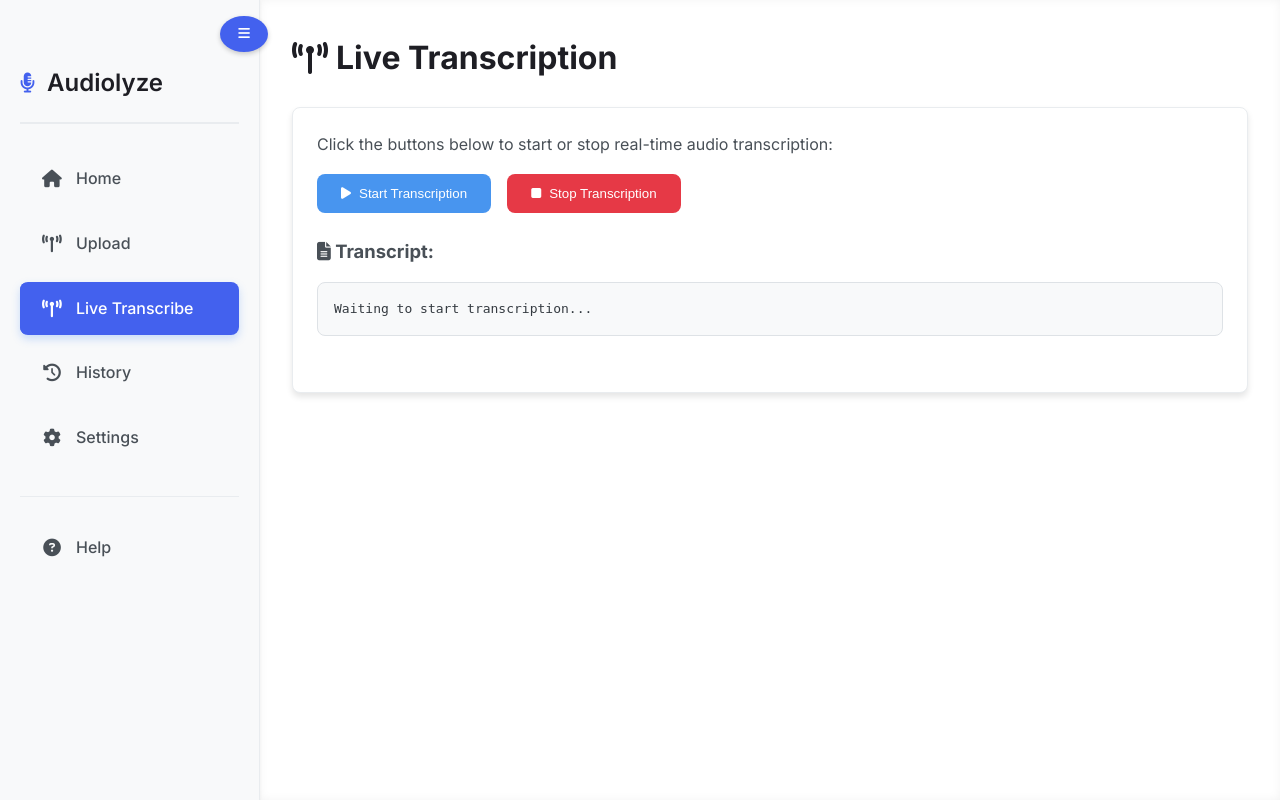
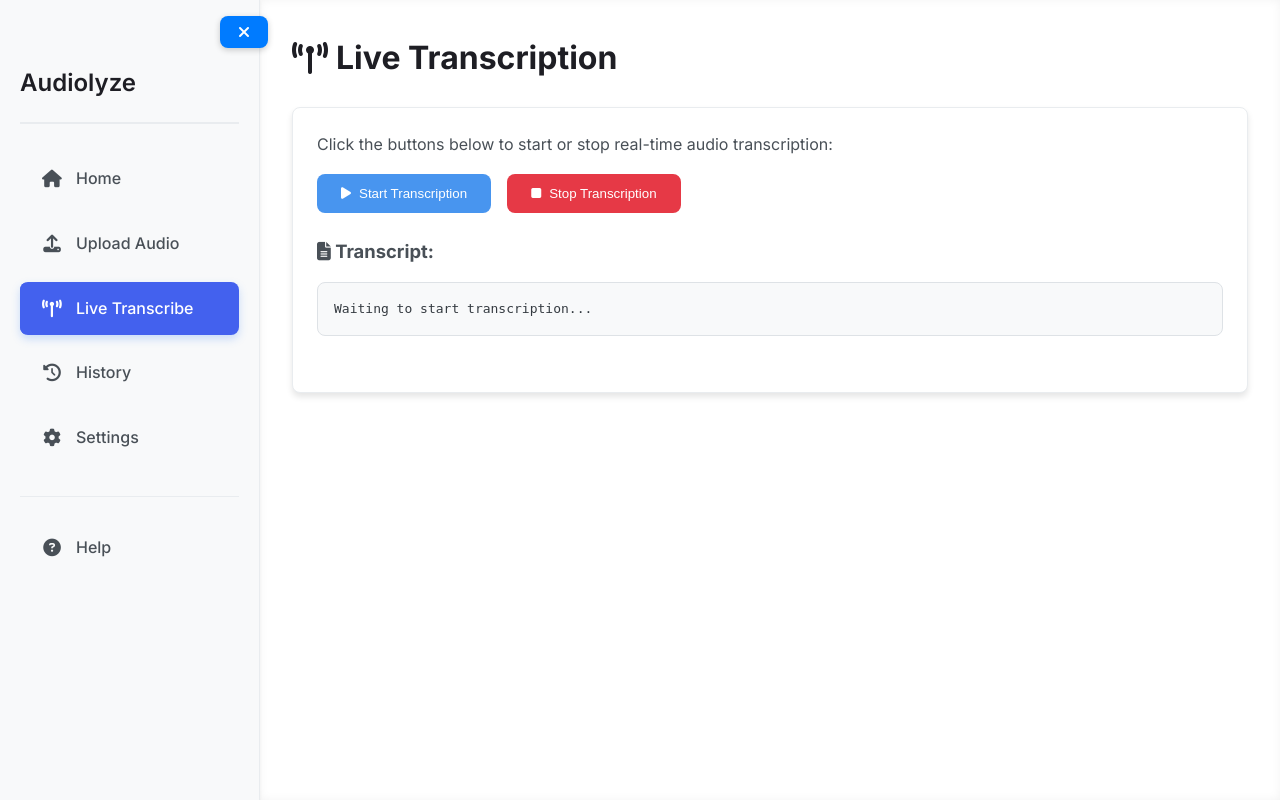
Before and after one commit to Iguanya/transcribe, a Flask app: page /live in a window 1280 px wide. Run offline with Flask 3, Linux system fonts and the light colour scheme; parts of the project's set-up code (start-up, migrations or seed data) failed here and were passed over.

Commit message:
style toggle button

```diff
--- a/static/style.css
+++ b/static/style.css
@@ -188,31 +188,33 @@
 .sidebar-toggle {
   position: fixed;
   top: 1rem;
+  left: 220px;
   z-index: 100;
+  width: 32px;
+  height: 32px;
+  background: #007BFF; /* Bootstrap blue or your brand blue */
+  color: white;
   border: none;
-  background: var(--primary);
-  color: white;
-  width: 36px;
-  height: 36px;
-  border-radius: 50%;
+  border-radius: 8px;
   display: flex;
   align-items: center;
   justify-content: center;
   cursor: pointer;
-  box-shadow: 0 2px 5px rgba(0, 0, 0, 0.2);
+  box-shadow: 0 2px 6px rgba(0, 0, 0, 0.2);
   transition: all 0.3s ease;
-  left: 220px; /* Position it near the edge of expanded sidebar */
+  font-size: 16px;
 }
 
 .sidebar-toggle:hover {
-  background: var(--primary-dark);
+  background: #0056b3; /* Darker blue on hover */
   transform: scale(1.05);
 }
 
-/* Always show the toggle button on all screen sizes */
-.sidebar-toggle {
-  display: flex;
+.sidebar-toggle i {
+  transition: transform 0.3s ease;
 }
+
+
 
 /* Adjust position when sidebar is collapsed */
 .sidebar.collapsed + .sidebar-toggle,
--- a/templates/index.html
+++ b/templates/index.html
@@ -75,7 +75,7 @@
 
 {% endblock %}
 
-<div class="card">
+<!-- <div class="card">
     <h2><i class="fas fa-microphone-alt"></i> Live Transcription</h2>
     <p>Start auto-transcribing audio in 30-second intervals</p>
     <button id="recordBtn"><i class="fas fa-play-circle"></i> Start Live Transcription</button>
@@ -96,4 +96,4 @@
     <pre id="fileTranscription">Waiting for file upload...</pre>
 </div>
 
-<script src="/static/script.js"></script>
+<script src="/static/script.js"></script> -->
--- a/templates/sidebar.html
+++ b/templates/sidebar.html
@@ -1,23 +1,13 @@
-
-
-
-<!-- <nav class="sidebar">
-    <h2><i class="fas fa-microphone"></i> Whisper App</h2>
-    <ul>
-        <li><a href="/" {% if request.path == '/' %}class="active"{% endif %}><i class="fas fa-home"></i> Home</a></li>
-        <li><a href="/live" {% if request.path == '/live' %}class="active"{% endif %}><i class="fas fa-broadcast-tower"></i> Live Transcribe</a></li>
-    </ul>
-</nav> -->
 
 <nav class="sidebar">
-    <h2><i class="fas fa-microphone-alt"></i> <span>Audiolyze</span></h2>
+    <h2></i> <span>Audiolyze</span></h2>
     <ul>
         <li><a href="/" {% if request.path == '/' %}class="active"{% endif %}>
             <i class="fas fa-home"></i> <span>Home</span>
         </a></li>
 
         <li><a href="/upload_audio" {% if request.path == '/upload_audio' %}class="active"{% endif %}>
-            <i class="fas fa-broadcast-tower"></i> <span>Upload</span>
+            <i class="fas fa-upload"></i> <span>Upload Audio</span>
         </a></li>
 
         <li><a href="/live" {% if request.path == '/live' %}class="active"{% endif %}>
@@ -47,25 +37,36 @@
 </button>
 
 <script type="text/javascript">
-    document.addEventListener('DOMContentLoaded', function() {
+    document.addEventListener('DOMContentLoaded', function () {
         const sidebarToggle = document.getElementById('sidebarToggle');
         const sidebar = document.querySelector('.sidebar');
+        const icon = sidebarToggle.querySelector('i');
+
+        function updateIcon(isCollapsed) {
+            if (isCollapsed) {
+                icon.classList.remove('fa-xmark');
+                icon.classList.add('fa-bars');
+            } else {
+                icon.classList.remove('fa-bars');
+                icon.classList.add('fa-xmark');
+            }
+        }
 
         if (sidebarToggle && sidebar) {
-            sidebarToggle.addEventListener('click', function() {
-                sidebar.classList.toggle('collapsed');
-
-                // Save the state to localStorage
-                const isCollapsed = sidebar.classList.contains('collapsed');
-                localStorage.setItem('sidebarCollapsed', isCollapsed);
-            });
-
-            // Check if sidebar was collapsed previously
+            // Restore sidebar state
             const wasCollapsed = localStorage.getItem('sidebarCollapsed') === 'true';
             if (wasCollapsed) {
                 sidebar.classList.add('collapsed');
             }
+
+            updateIcon(wasCollapsed);
+
+            sidebarToggle.addEventListener('click', function () {
+                sidebar.classList.toggle('collapsed');
+                const isCollapsed = sidebar.classList.contains('collapsed');
+                localStorage.setItem('sidebarCollapsed', isCollapsed);
+                updateIcon(isCollapsed);
+            });
         }
     });
-
 </script>
```
